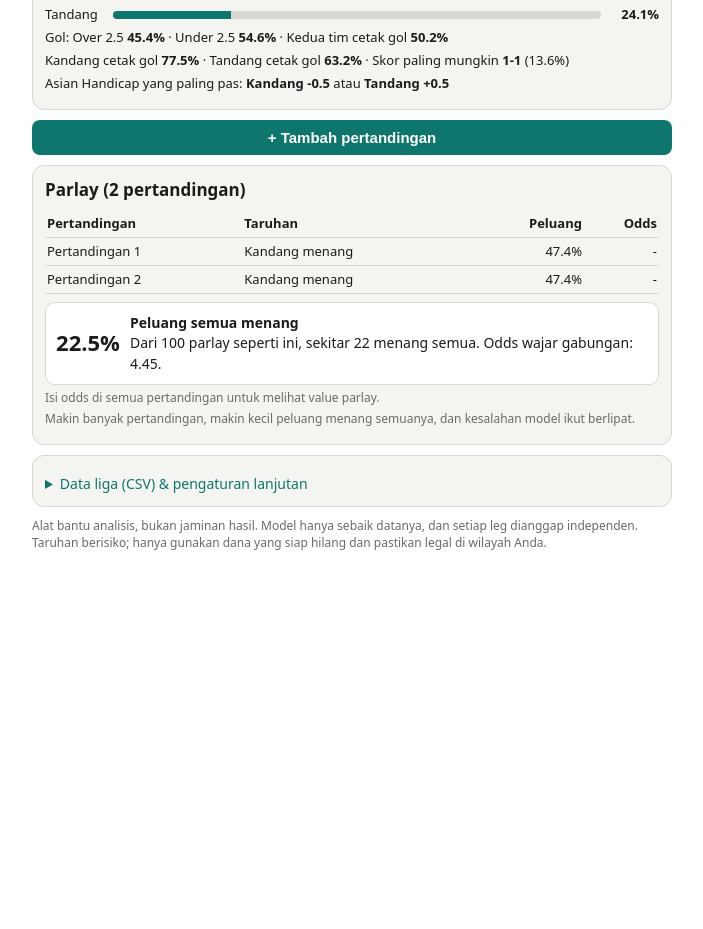
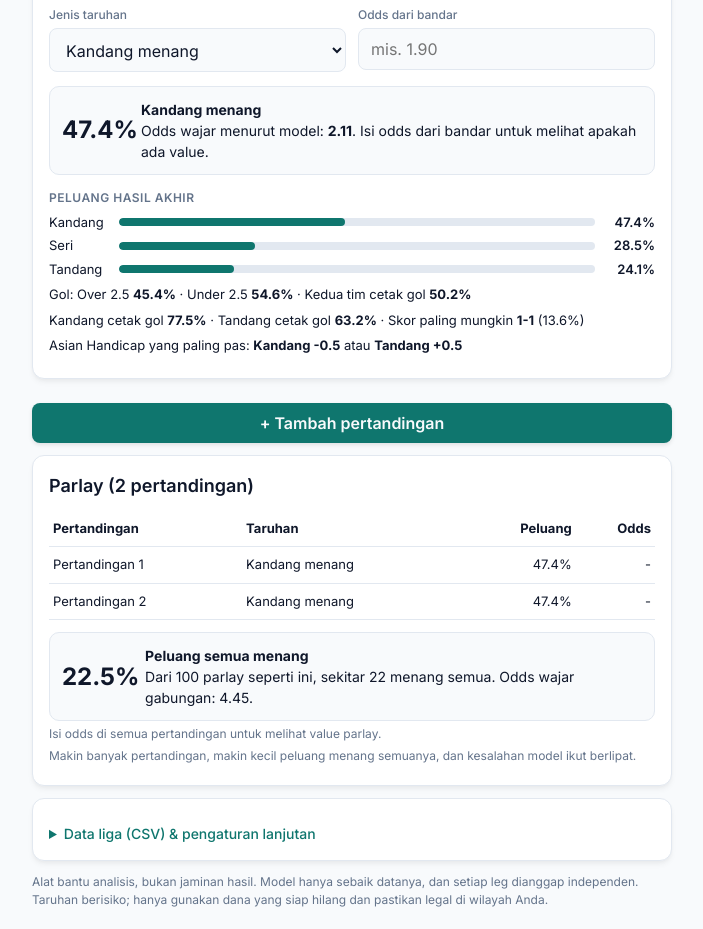
Before and after one commit to harianlepaspt-png/Prly, a plain HTML site: page index.html in a window 1280 px wide. Shown: the part 1662-2591 px from the top of the page, without its empty margins (288-991 px from the left). Before the commit the page ends 2230 px from the top, so only its background shows below. Drawn offline with Linux system fonts and the light colour scheme.

Commit message:
Update index.html

```diff
--- a/index.html
+++ b/index.html
@@ -3,42 +3,155 @@
 <meta name="viewport" content="width=device-width, initial-scale=1, viewport-fit=cover">
 <title>Kalkulator Analisa Parlay</title>
 <style>
-:root{--bg:#fff;--fg:#1b1b1b;--mut:#6a6a66;--card:#f4f4f0;--bd:#d8d8d2;--ac:#0f766e;--ok:#15803d;--bad:#b91c1c;box-sizing:border-box;padding-top:env(safe-area-inset-top,0px);padding-bottom:env(safe-area-inset-bottom,0px)}
-@media(prefers-color-scheme:dark){:root:not([data-theme="light"]){--bg:#141413;--fg:#ececE8;--mut:#a3a39d;--card:#1f1f1d;--bd:#3a3a36;--ac:#2dd4bf;--ok:#4ade80;--bad:#f87171}}
-:root[data-theme="dark"]{--bg:#141413;--fg:#ececE8;--mut:#a3a39d;--card:#1f1f1d;--bd:#3a3a36;--ac:#2dd4bf;--ok:#4ade80;--bad:#f87171}
-html{scroll-padding-top:env(safe-area-inset-top,0px)}
-body{background:var(--bg);color:var(--fg);font:15px/1.45 system-ui,-apple-system,"Segoe UI",sans-serif;margin:0 auto;padding:12px;max-width:640px}
-h1{font-size:20px;margin:4px 0}h2{font-size:17px;margin:0 0 8px}
-.mut{color:var(--mut);margin:4px 0}.small{font-size:12px}.sm{font-size:13px;margin:4px 0}
-.sub{font-size:12px;color:var(--mut);margin:10px 0 2px;font-weight:600}
-.step{font-weight:600;margin:12px 0 4px}
-.card{background:var(--card);border:1px solid var(--bd);border-radius:12px;padding:12px;margin:10px 0}
-details.sub{border-top:1px solid var(--bd);margin-top:10px;padding-top:6px}
-label{display:block;font-size:12px;color:var(--mut)}
-input,select,textarea{width:100%;box-sizing:border-box;padding:8px;font-size:16px;border:1px solid var(--bd);border-radius:8px;background:var(--bg);color:var(--fg);margin-top:2px}
-.g2{display:grid;grid-template-columns:1fr 1fr;gap:8px;margin:8px 0}
-.g3{display:grid;grid-template-columns:repeat(3,1fr);gap:8px;margin:8px 0}
-.hd{display:flex;gap:8px;align-items:center}.hd .nm{flex:1;margin:0}
-.inc,label.sw{display:flex;gap:6px;align-items:center;white-space:nowrap;font-size:12px}
-.inc input,label.sw input{width:auto;margin:0}
-label.sw{white-space:normal;font-size:14px;color:var(--fg);margin-top:8px}
-button{font-size:15px;padding:9px 12px;border-radius:8px;border:1px solid var(--bd);background:var(--bg);color:var(--fg)}
-#add{width:100%;background:var(--ac);color:var(--bg);border:0;font-weight:600}
-summary{cursor:pointer;color:var(--ac);font-size:14px;margin-top:6px}
-ol{padding-left:20px;margin:6px 0}
-.bar{display:grid;grid-template-columns:62px 1fr 52px;gap:6px;align-items:center;font-size:13px;margin:3px 0}
-.tr{height:8px;background:var(--bd);border-radius:4px;overflow:hidden}.tr i{display:block;height:100%;background:var(--ac)}
-.bar b{text-align:right}
-.pick{display:flex;gap:10px;align-items:center;margin-top:8px;padding:10px;border-radius:10px;border:1px solid var(--bd);background:var(--bg);font-size:14px}
-.pick.ok{border-color:var(--ok)}.pick.bad{border-color:var(--bad)}
-.big{font-size:22px;font-weight:700;min-width:64px;text-align:center}
-.pick.ok .big{color:var(--ok)}.pick.bad .big{color:var(--bad)}
-table{width:100%;border-collapse:collapse;font-size:13px;margin-top:6px}td,th{padding:4px 2px;border-bottom:1px solid var(--bd);text-align:left}td:nth-child(n+3),th:nth-child(n+3){text-align:right}
-table.rt td:nth-child(2),table.rt th:nth-child(2){text-align:right}
-.kv{display:flex;justify-content:space-between;padding:4px 0;border-bottom:1px solid var(--bd)}
-[hidden]{display:none!important}
-body:not(.adv) .adv-only{display:none!important}
-.ok{color:var(--ok)}.bad{color:var(--bad)}
+@import url('https://fonts.googleapis.com/css2?family=Inter:wght@400;500;600;700&display=swap');
+
+:root {
+  --bg: #f8fafc;
+  --fg: #0f172a;
+  --mut: #64748b;
+  --card: #ffffff;
+  --bd: #e2e8f0;
+  --ac: #0f766e;
+  --ok: #15803d;
+  --bad: #b91c1c;
+  box-sizing: border-box;
+  padding-top: env(safe-area-inset-top,0px);
+  padding-bottom: env(safe-area-inset-bottom,0px);
+}
+@media(prefers-color-scheme:dark){
+  :root:not([data-theme="light"]) {
+    --bg: #0f172a;
+    --fg: #f8fafc;
+    --mut: #94a3b8;
+    --card: #1e293b;
+    --bd: #334155;
+    --ac: #2dd4bf;
+    --ok: #4ade80;
+    --bad: #f87171;
+  }
+}
+:root[data-theme="dark"] {
+  --bg: #0f172a;
+  --fg: #f8fafc;
+  --mut: #94a3b8;
+  --card: #1e293b;
+  --bd: #334155;
+  --ac: #2dd4bf;
+  --ok: #4ade80;
+  --bad: #f87171;
+}
+
+html { scroll-padding-top: env(safe-area-inset-top,0px); }
+body {
+  background: var(--bg);
+  color: var(--fg);
+  font: 15px/1.5 'Inter', system-ui, -apple-system, sans-serif;
+  margin: 0 auto;
+  padding: 16px 12px;
+  max-width: 640px;
+  transition: background 0.3s, color 0.3s;
+}
+
+h1 { font-size: 22px; font-weight: 700; letter-spacing: -0.5px; margin: 8px 0 4px; }
+h2 { font-size: 18px; font-weight: 600; margin: 0 0 12px; }
+
+.mut { color: var(--mut); margin: 4px 0; }
+.small { font-size: 12px; }
+.sm { font-size: 13px; margin: 6px 0; }
+.sub { font-size: 12px; color: var(--mut); margin: 14px 0 6px; font-weight: 600; text-transform: uppercase; letter-spacing: 0.5px; }
+.step { font-weight: 600; margin: 16px 0 8px; color: var(--fg); }
+
+.card {
+  background: var(--card);
+  border: 1px solid var(--bd);
+  border-radius: 12px;
+  padding: 16px;
+  margin: 12px 0;
+  box-shadow: 0 4px 6px -1px rgba(0,0,0,0.05), 0 2px 4px -1px rgba(0,0,0,0.03);
+}
+details.sub { border-top: 1px solid var(--bd); margin-top: 12px; padding-top: 8px; }
+
+label { display: block; font-size: 12px; font-weight: 500; color: var(--mut); margin-bottom: 2px; }
+input, select, textarea {
+  width: 100%;
+  box-sizing: border-box;
+  padding: 10px 12px;
+  font-size: 16px;
+  font-family: inherit;
+  border: 1px solid var(--bd);
+  border-radius: 8px;
+  background: var(--bg);
+  color: var(--fg);
+  margin-top: 4px;
+  transition: border-color 0.2s, box-shadow 0.2s;
+}
+input:focus, select:focus, textarea:focus {
+  outline: none;
+  border-color: var(--ac);
+  box-shadow: 0 0 0 2px rgba(15, 118, 110, 0.2);
+}
+
+.g2 { display: grid; grid-template-columns: 1fr 1fr; gap: 12px; margin: 12px 0; }
+.g3 { display: grid; grid-template-columns: repeat(3,1fr); gap: 8px; margin: 12px 0; }
+.hd { display: flex; gap: 8px; align-items: center; }
+.hd .nm { flex: 1; margin: 0; font-weight: 600; }
+
+.inc, label.sw { display: flex; gap: 6px; align-items: center; white-space: nowrap; font-size: 12px; font-weight: 500; margin-bottom: 0; }
+.inc input, label.sw input { width: auto; margin: 0; box-shadow: none; }
+label.sw { white-space: normal; font-size: 14px; color: var(--fg); margin-top: 12px; }
+
+button {
+  font-size: 15px;
+  font-family: inherit;
+  font-weight: 500;
+  padding: 10px 16px;
+  border-radius: 8px;
+  border: 1px solid var(--bd);
+  background: var(--card);
+  color: var(--fg);
+  cursor: pointer;
+  transition: background 0.2s, transform 0.1s;
+}
+button:active { transform: scale(0.98); }
+#add {
+  width: 100%;
+  background: var(--ac);
+  color: var(--bg);
+  border: 0;
+  font-weight: 600;
+  font-size: 16px;
+  margin-top: 12px;
+  box-shadow: 0 2px 4px rgba(0,0,0,0.1);
+}
+
+summary { cursor: pointer; color: var(--ac); font-size: 14px; font-weight: 500; margin-top: 8px; }
+ol { padding-left: 20px; margin: 8px 0; }
+
+.bar { display: grid; grid-template-columns: 62px 1fr 52px; gap: 8px; align-items: center; font-size: 13px; margin: 4px 0; }
+.tr { height: 8px; background: var(--bd); border-radius: 4px; overflow: hidden; }
+.tr i { display: block; height: 100%; background: var(--ac); border-radius: 4px; transition: width 0.5s ease; }
+.bar b { text-align: right; font-weight: 600; }
+
+.pick {
+  display: flex; gap: 12px; align-items: center; margin-top: 12px; padding: 12px;
+  border-radius: 10px; border: 1px solid var(--bd); background: var(--bg); font-size: 14px;
+}
+.pick.ok { border-color: var(--ok); background: rgba(21, 128, 61, 0.05); }
+.pick.bad { border-color: var(--bad); background: rgba(185, 28, 28, 0.05); }
+.big { font-size: 24px; font-weight: 700; min-width: 64px; text-align: center; }
+.pick.ok .big { color: var(--ok); }
+.pick.bad .big { color: var(--bad); }
+
+table { width: 100%; border-collapse: collapse; font-size: 13px; margin-top: 8px; }
+td, th { padding: 8px 4px; border-bottom: 1px solid var(--bd); text-align: left; }
+td:nth-child(n+3), th:nth-child(n+3) { text-align: right; }
+table.rt td:nth-child(2), table.rt th:nth-child(2) { text-align: right; }
+.kv { display: flex; justify-content: space-between; padding: 6px 0; border-bottom: 1px solid var(--bd); }
+
+[hidden] { display: none !important; }
+body:not(.adv) .adv-only { display: none !important; }
+.ok { color: var(--ok); }
+.bad { color: var(--bad); }
 </style></head><body>
 <h1>Kalkulator Analisa Parlay</h1>
 <p class="mut">Hitung peluang pertandingan sepakbola dengan model Poisson, lalu cek apakah odds bandar punya value.</p>
```
